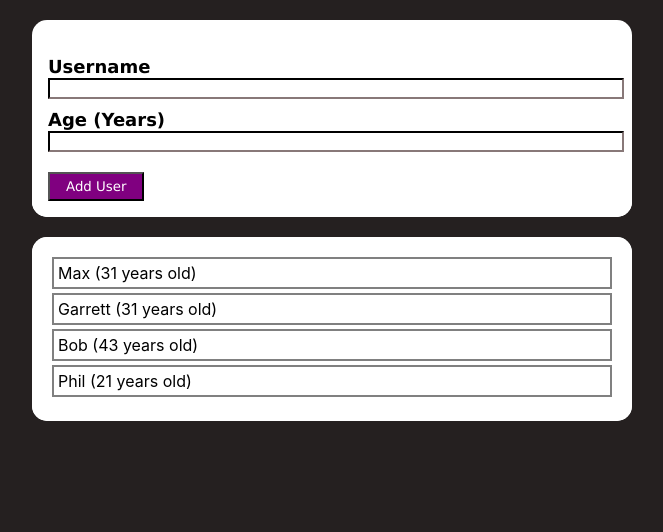
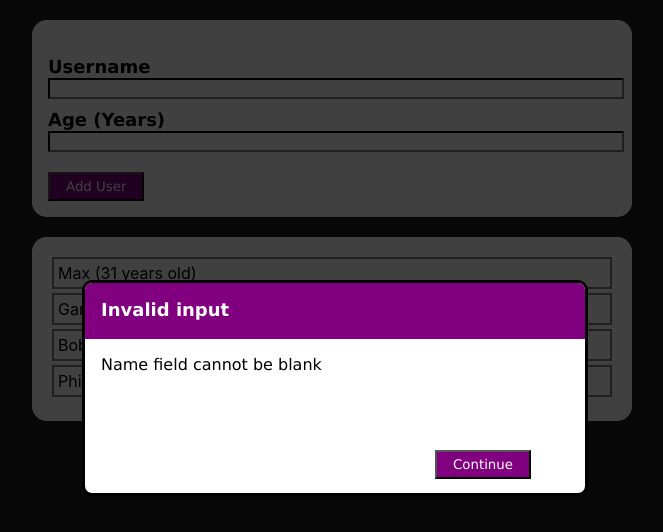
Before and after one commit to garrettkrohn/userAddApplication, a React (Create React App) app: page / in a window 1280 px wide. Shown: the top 532 px of the page, without its empty margins (308-971 px from the left). Built offline with nearby package versions, Linux system fonts and the light colour scheme.

Commit message:
added opacity background behind modal

```diff
--- a/src/App.js
+++ b/src/App.js
@@ -14,7 +14,7 @@ const DUMMYUSERS = [
 
 function App() {
   const [users, setUsers] = useState(DUMMYUSERS);
-  const [modalVisible, setModalVisible] = useState(false);
+  const [modalVisible, setModalVisible] = useState(true);
   const [error, setError] = useState("Name field cannot be blank");
 
   const addUser = (newUser) => {
--- a/src/UI/Modal.css
+++ b/src/UI/Modal.css
@@ -1,3 +1,13 @@
+.backdrop {
+  position: fixed;
+  top: 0;
+  left: 0;
+  width: 100vw;
+  height: 100vh;
+  z-index: 10;
+  background: rgba(0, 0, 0, 0.75);
+}
+
 .modal-container {
   position: fixed;
   height: 210px;
@@ -11,6 +21,7 @@
   overflow: hidden;
   font-family: Verdana, Geneva, Tahoma, sans-serif;
   border: 3px solid black;
+  z-index: 100;
 }
 
 .modal-header {
--- a/src/UI/Modal.jsx
+++ b/src/UI/Modal.jsx
@@ -9,7 +9,8 @@ const Modal = (props) => {
   };
 
   return (
-    <div className="opacity">
+    <div>
+      <div className="backdrop" onClick={continueButtonHandler}></div>
       <div className="modal-container">
         <div className="modal-header">Invalid input</div>
         <div className="modal-text">{props.error}</div>
```
